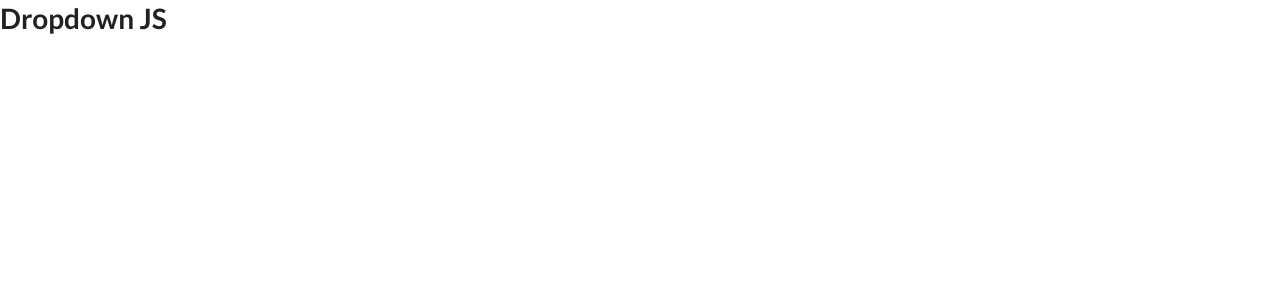
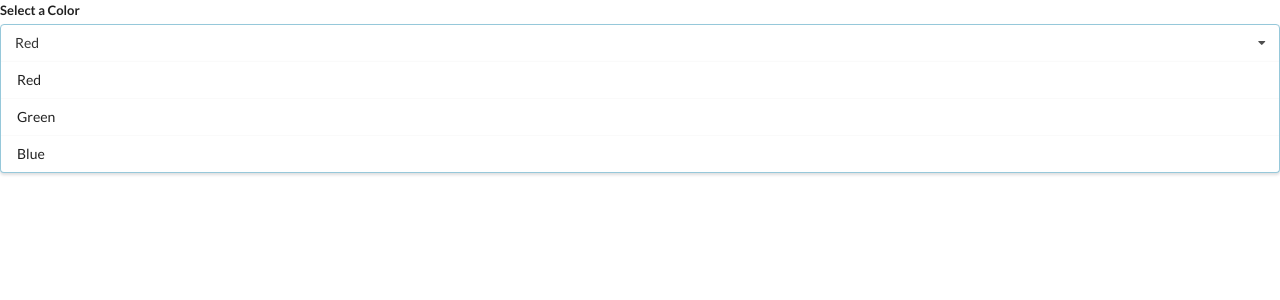
Before and after one commit to mattg-cli/modern-react-redux, a React (Create React App) app in the folder widgets/: page / in a window 1280 px wide. Shown: the top 300 px of the page. Built offline with nearby package versions, Linux system fonts and the light colour scheme.

Commit message:
section 12 - incorporated a state selection for the dropdown component

```diff
--- a/widgets/src/App.js
+++ b/widgets/src/App.js
@@ -1,4 +1,4 @@
-import React from 'react';
+import React, { useState } from 'react';
 import Accordion from './components/Accordion';
 import Search from './components/Search';
 import Dropdown from './components/Dropdown';
@@ -34,11 +34,17 @@
 ]
 
 export default () => {
+  const [selected, setSelected] = useState(options[0]);
+
   return (
     <div>
       {/* <Accordion items={items} /> */}
       {/* <Search /> */}
-      <Dropdown options={options} />
+      <Dropdown
+        selected={selected}
+        onSelectedChange={setSelected}
+        options={options}
+      />
     </div>
   )
 };
--- a/widgets/src/components/Dropdown.js
+++ b/widgets/src/components/Dropdown.js
@@ -1,13 +1,32 @@
 import React from 'react';
 
-const Dropdown = ({ options }) => {
+const Dropdown = ({ selected, onSelectedChange, options }) => {
+  const renderedOptions = options.map((option) => {
+    return (
+      <div
+        key={option.color}
+        className="item"
+        onClick={() => onSelectedChange(option)}
+      >
+        {option.label}
+      </div>
+    );
+  });
+
   return (
-    <div>
-      <h1>
-        Dropdown JS
-      </h1>
+    <div className="ui form">
+      <div className="field">
+        <label className="label">Select a Color</label>
+        <div className="ui selection dropdown visible active">
+          <i className="dropdown icon"></i>
+          <div className="text">{selected.label}</div>
+          <div className="menu visible transition">
+            {renderedOptions}
+          </div>
+        </div>
+      </div>
     </div>
-  )
+  );
 };
 
 export default Dropdown;
```
